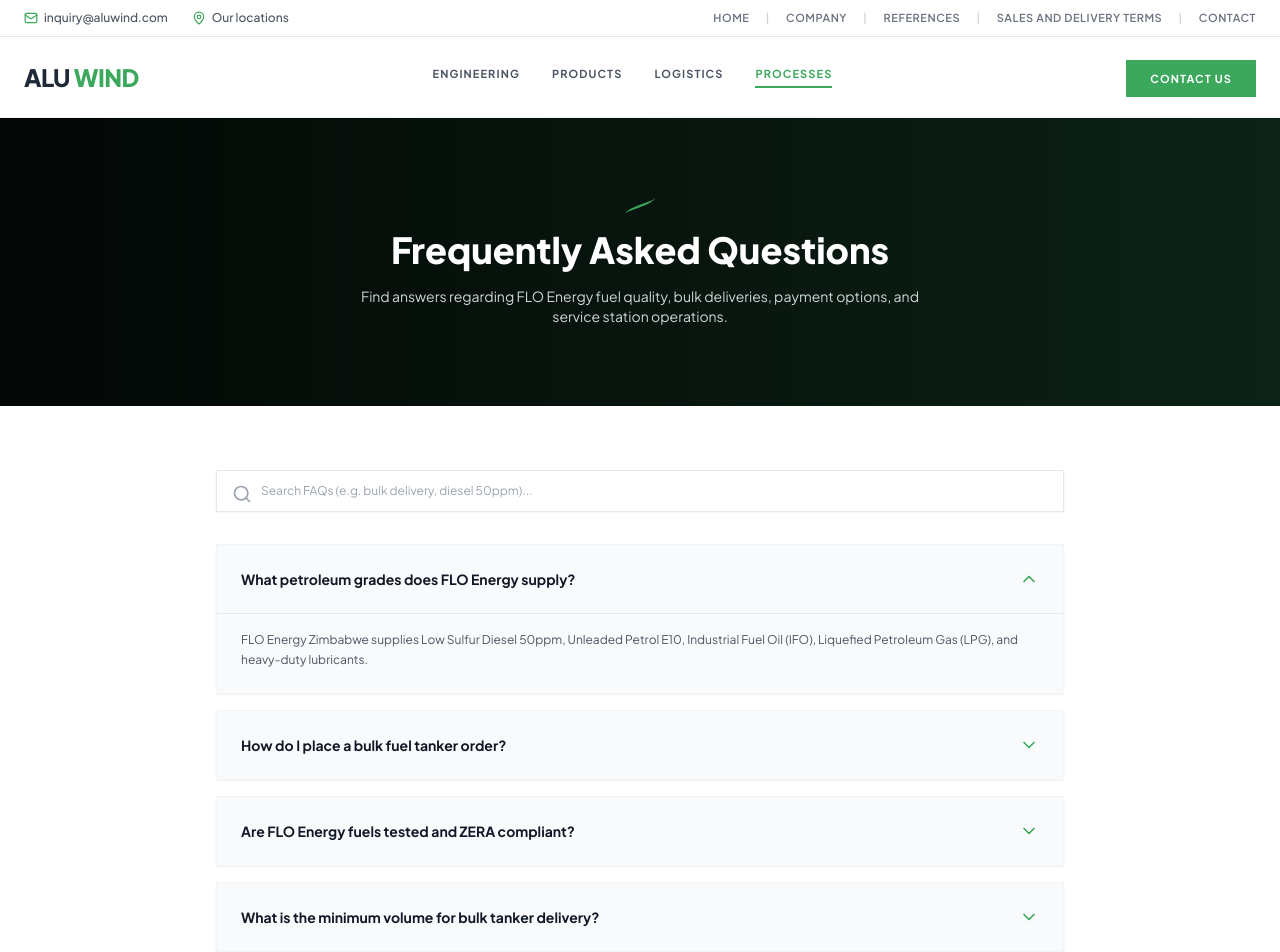
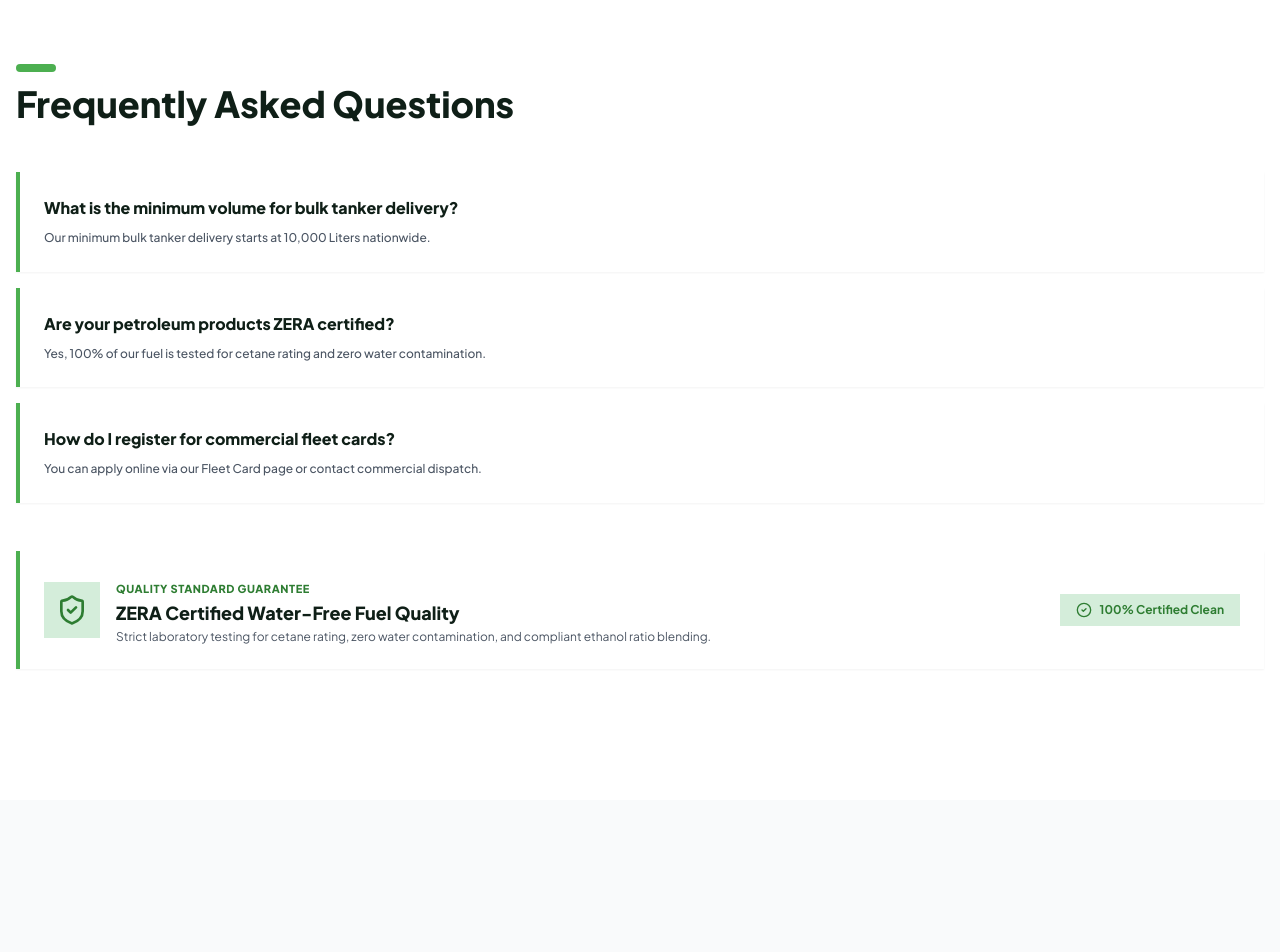
Before and after one commit to tonderaikawere/floenergyzw, a React (Vite) app: page /faqs in a window 1280 px wide. Shown: the top 952 px of the page. After the commit the page ends 800 px from the top, so only its background shows below. Built offline with nearby package versions, Linux system fonts and the light colour scheme.

Commit message:
assemble faqs page with interactive accordion search

```diff
--- a/src/pages/FAQs.tsx
+++ b/src/pages/FAQs.tsx
@@ -1,101 +1,30 @@
-import React, { useState } from 'react';
-import AluwindHeaderTop from '../components/AluwindHeaderTop';
-import AluwindNavbar from '../components/AluwindNavbar';
-import Footer from '../components/Footer';
-import { HelpCircle, ChevronDown, Search } from 'lucide-react';
-import WindLeafIcon from '../components/WindLeafIcon';
+import React from 'react';
+import AluwindZeraBadge from '../components/AluwindZeraBadge';
 
 export const FAQs: React.FC = () => {
-  const [openIdx, setOpenIdx] = useState<number | null>(0);
-  const [searchQuery, setSearchQuery] = useState('');
-
   const faqs = [
-    {
-      question: 'What petroleum grades does FLO Energy supply?',
-      answer: 'FLO Energy Zimbabwe supplies Low Sulfur Diesel 50ppm, Unleaded Petrol E10, Industrial Fuel Oil (IFO), Liquefied Petroleum Gas (LPG), and heavy-duty lubricants.',
-    },
-    {
-      question: 'How do I place a bulk fuel tanker order?',
-      answer: 'You can request a quote online via our website calculator or contact our sales representatives: Adrian King at +263 77 224 5578, Nathan King at +263 71 221 3338, or email sales1@floenergy.net.',
-    },
-    {
-      question: 'Are FLO Energy fuels tested and ZERA compliant?',
-      answer: 'Yes. All FLO Energy fuel shipments undergo rigorous laboratory filtration tests for water contamination and ethanol blend compliance prior to pump discharge and bulk tanker delivery.',
-    },
-    {
-      question: 'What is the minimum volume for bulk tanker delivery?',
-      answer: 'Our bulk tanker deliveries start from 10,000 Liters up to 40,000 Liters with calibrated flow meters and delivery certificates.',
-    },
-    {
-      question: 'Where are FLO Energy service stations located?',
-      answer: 'Our primary service stations are located in Harare (Donnybrook Station on Arcturus Rd) and Bulawayo (Burnside & Ironbridge Stations).',
-    },
+    { q: 'What is the minimum volume for bulk tanker delivery?', a: 'Our minimum bulk tanker delivery starts at 10,000 Liters nationwide.' },
+    { q: 'Are your petroleum products ZERA certified?', a: 'Yes, 100% of our fuel is tested for cetane rating and zero water contamination.' },
+    { q: 'How do I register for commercial fleet cards?', a: 'You can apply online via our Fleet Card page or contact commercial dispatch.' },
   ];
 
-  const filteredFaqs = faqs.filter(
-    (f) =>
-      f.question.toLowerCase().includes(searchQuery.toLowerCase()) ||
-      f.answer.toLowerCase().includes(searchQuery.toLowerCase())
-  );
+  return (
+    <div className="py-16 px-4 max-w-7xl mx-auto w-full font-sans space-y-12">
+      <div className="space-y-3">
+        <div className="w-10 h-2 bg-[#4caf50] rounded-full"></div>
+        <h1 className="text-4xl font-black text-[#0f1f17]">Frequently Asked Questions</h1>
+      </div>
 
-  return (
-    <div className="min-h-screen bg-white flex flex-col font-sans">
-      <AluwindHeaderTop />
-      <AluwindNavbar />
+      <div className="space-y-4">
+        {faqs.map((faq, idx) => (
+          <div key={idx} className="bg-white p-6 border-l-4 border-[#4caf50] shadow-sm space-y-2 text-xs">
+            <h3 className="text-base font-black text-[#0f1f17]">{faq.q}</h3>
+            <p className="text-gray-600 leading-relaxed font-medium">{faq.a}</p>
+          </div>
+        ))}
+      </div>
 
-      {/* Hero */}
-      <section className="relative bg-aluwind-dark text-white py-20 px-6 overflow-hidden">
-        <div className="absolute inset-0 bg-gradient-to-r from-black/80 to-transparent z-0" />
-        <div className="max-w-7xl mx-auto text-center space-y-4 relative z-10">
-          <div className="flex justify-center mb-2">
-            <WindLeafIcon className="w-8 h-4 text-aluwind-green" />
-          </div>
-          <h1 className="text-3xl sm:text-4xl font-extrabold">Frequently Asked Questions</h1>
-          <p className="text-gray-300 text-xs sm:text-sm max-w-xl mx-auto leading-relaxed">
-            Find answers regarding FLO Energy fuel quality, bulk deliveries, payment options, and service station operations.
-          </p>
-        </div>
-      </section>
-
-      {/* FAQs Content */}
-      <section className="py-16 px-6 max-w-4xl mx-auto w-full">
-        {/* Search */}
-        <div className="relative mb-8">
-          <Search className="w-5 h-5 text-gray-400 absolute left-4 top-3.5" />
-          <input
-            type="text"
-            value={searchQuery}
-            onChange={(e) => setSearchQuery(e.target.value)}
-            placeholder="Search FAQs (e.g. bulk delivery, diesel 50ppm)..."
-            className="w-full pl-11 pr-4 py-3 border border-gray-200 rounded-none text-xs focus:ring-1 focus:ring-aluwind-green focus:border-transparent outline-none shadow-sm"
-          />
-        </div>
-
-        <div className="space-y-4">
-          {filteredFaqs.map((faq, idx) => {
-            const isOpen = openIdx === idx;
-            return (
-              <div key={idx} className="bg-gray-50 border border-gray-100 shadow-sm overflow-hidden transition">
-                <button
-                  onClick={() => setOpenIdx(isOpen ? null : idx)}
-                  className="w-full p-6 text-left flex justify-between items-center font-bold text-gray-900 text-sm hover:text-aluwind-green transition-colors"
-                >
-                  <span>{faq.question}</span>
-                  <ChevronDown className={`w-5 h-5 text-aluwind-green transition-transform duration-200 shrink-0 ${isOpen ? 'rotate-180' : ''}`} />
-                </button>
-
-                {isOpen && (
-                  <div className="px-6 pb-6 text-gray-600 text-xs leading-relaxed border-t border-gray-200 pt-4">
-                    {faq.answer}
-                  </div>
-                )}
-              </div>
-            );
-          })}
-        </div>
-      </section>
-
-      <Footer />
+      <AluwindZeraBadge />
     </div>
   );
 };
```
